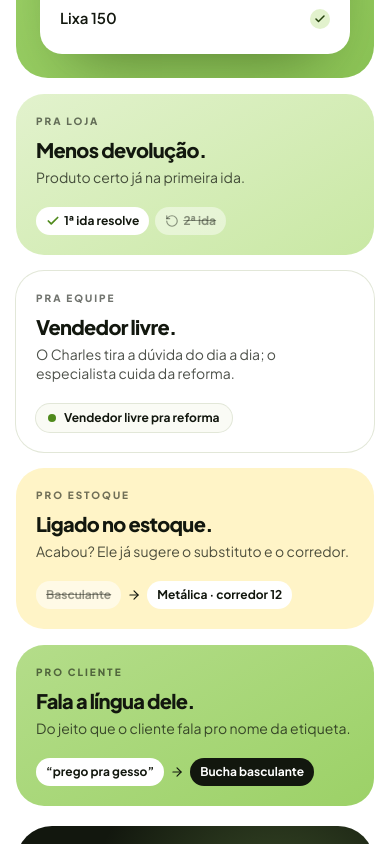
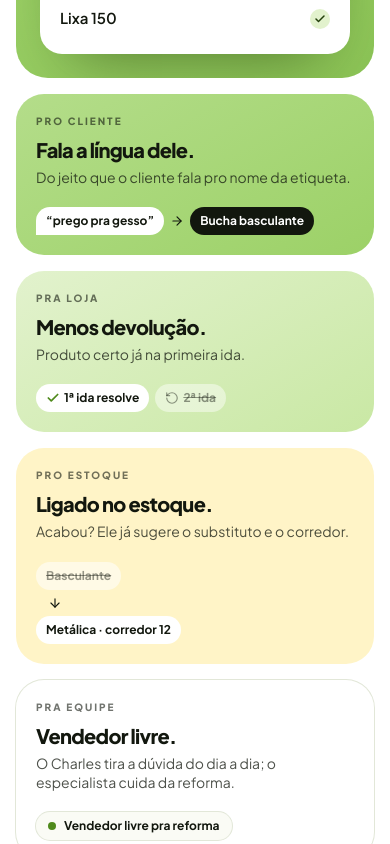
Before and after one commit to LuizFelipeRodriguesM/leroy-copiloto, a Next.js app: page / in a window 390 px wide. Shown: the part 7860-8704 px from the top of the page. Built offline with nearby package versions, Linux system fonts and the light colour scheme.

Commit message:
feat(landing): lay out the leroy benefits as an irregular bento on desktop

```diff
--- a/src/components/landing/benefit-bento.tsx
+++ b/src/components/landing/benefit-bento.tsx
@@ -1,7 +1,8 @@
 "use client";
 
+import Image from "next/image";
 import { useEffect, useState, type ReactNode } from "react";
-import { ArrowRight, Check, RotateCcw } from "lucide-react";
+import { ArrowDown, ArrowRight, Check, RotateCcw, ShoppingCart } from "lucide-react";
 import { Reveal } from "@/components/landing/reveal";
 import { cn } from "@/lib/utils";
 
@@ -12,6 +13,8 @@ const translations = [
   { said: "fita de rosca", label: "Veda-rosca" },
 ];
 
+const projectItems = ["Tinta acrílica 3,6 L", "Rolo de lã 23 cm", "Bandeja de pintura", "Fita crepe 48 mm", "Lixa 150"];
+
 const SWAP_MS = 2600;
 
 type BenefitCardProps = {
@@ -20,22 +23,23 @@ type BenefitCardProps = {
   text: string;
   tone: string;
   delay?: number;
+  className?: string;
   children: ReactNode;
 };
 
-function BenefitCard({ who, title, text, tone, delay = 0, children }: BenefitCardProps) {
+function BenefitCard({ who, title, text, tone, delay = 0, className, children }: BenefitCardProps) {
   return (
-    <Reveal delay={delay} className="h-full">
+    <Reveal delay={delay} className={cn("h-full", className)}>
       <article
         className={cn(
-          "flex h-full flex-col justify-between gap-5 rounded-[28px] p-5 transition-transform duration-500 ease-[var(--bounce)] hover:-translate-y-1 sm:p-6",
+          "relative flex h-full flex-col justify-between gap-5 overflow-hidden rounded-[28px] p-5 transition-transform duration-500 ease-[var(--bounce)] hover:-translate-y-1 sm:p-6",
           tone,
         )}
       >
-        <div>
+        <div className="relative">
           <p className="text-[10px] font-extrabold uppercase tracking-[0.2em] opacity-60">{who}</p>
-          <h3 className="mt-2 text-xl font-extrabold leading-tight tracking-[-0.035em]">{title}</h3>
-          <p className="mt-1.5 text-sm leading-snug opacity-75">{text}</p>
+          <h3 className="mt-2 text-xl font-extrabold leading-tight tracking-[-0.035em] lg:text-2xl">{title}</h3>
+          <p className="mt-1.5 max-w-xs text-sm leading-snug opacity-75">{text}</p>
         </div>
         {children}
       </article>
@@ -54,24 +58,74 @@ function LanguageScene() {
   const pair = translations[index];
 
   return (
-    <p key={index} className="bubble-in flex flex-wrap items-center gap-1.5 text-xs font-bold" aria-live="polite">
-      <span className="rounded-full bg-white px-2.5 py-1.5 text-ink">“{pair.said}”</span>
-      <ArrowRight className="size-3.5 shrink-0" />
-      <span className="rounded-full bg-ink px-2.5 py-1.5 text-white">{pair.label}</span>
+    <p
+      key={index}
+      className="bubble-in relative flex flex-wrap items-center gap-1.5 text-xs font-bold lg:gap-2.5 lg:text-lg"
+      aria-live="polite"
+    >
+      <span className="rounded-full rounded-bl-[6px] bg-white px-2.5 py-1.5 text-ink lg:px-4 lg:py-2">“{pair.said}”</span>
+      <ArrowRight className="size-3.5 shrink-0 lg:size-5" />
+      <span className="rounded-full bg-ink px-2.5 py-1.5 text-white lg:px-4 lg:py-2">{pair.label}</span>
     </p>
   );
 }
 
 export function BenefitBento() {
   return (
-    <div className="mt-4 grid gap-4 sm:grid-cols-2 lg:grid-cols-4">
+    <div className="mt-12 grid gap-4 sm:grid-cols-2 lg:grid-cols-4">
+      <Reveal className="sm:col-span-2 lg:row-span-2">
+        <article className="grid h-full gap-6 overflow-hidden rounded-[32px] bg-[linear-gradient(150deg,#b4dd8a_0%,#9cd167_55%,#8cc456_100%)] p-6 sm:p-8 md:grid-cols-2 md:items-center md:gap-10 lg:grid-cols-1 lg:content-between lg:gap-8">
+          <div>
+            <span className="grid size-10 place-items-center rounded-xl bg-white/60 text-brand-ink">
+              <ShoppingCart className="size-5" />
+            </span>
+            <h3 className="mt-4 text-[clamp(1.7rem,3vw,2.5rem)] font-extrabold leading-[0.98] tracking-[-0.045em]">
+              Carrinho mais cheio.
+            </h3>
+            <p className="mt-3 max-w-md text-base leading-relaxed text-brand-ink">
+              O Charles pensa no projeto inteiro, não num produto. Quem vai pintar a sala sai com tudo o que a pintura
+              pede, e não volta amanhã atrás da fita crepe.
+            </p>
+          </div>
+          <div className="rounded-3xl bg-white px-5 py-4 shadow-[0_30px_60px_-30px_rgba(36,64,12,.6)] lg:-rotate-2">
+            <p className="text-[11px] font-extrabold uppercase tracking-[0.16em] text-brand-deep">Projeto: pintar a sala</p>
+            <div className="mt-2 divide-y divide-line">
+              {projectItems.map((item, index) => (
+                <Reveal
+                  key={item}
+                  delay={200 + index * 110}
+                  className="flex items-center justify-between py-2 text-[15px] font-semibold"
+                >
+                  {item}
+                  <span className="grid size-5 place-items-center rounded-full bg-brand-soft text-brand-ink">
+                    <Check className="size-3" strokeWidth={3} />
+                  </span>
+                </Reveal>
+              ))}
+            </div>
+          </div>
+        </article>
+      </Reveal>
+
+      <BenefitCard
+        who="Pro cliente"
+        title="Fala a língua dele."
+        text="Do jeito que o cliente fala pro nome da etiqueta."
+        tone="bg-[linear-gradient(150deg,#b4dd8a,#9cd167)] text-ink lg:rounded-[40px] lg:rounded-bl-[8px]"
+        delay={90}
+        className="sm:col-span-2"
+      >
+        <LanguageScene />
+      </BenefitCard>
+
       <BenefitCard
         who="Pra loja"
         title="Menos devolução."
         text="Produto certo já na primeira ida."
         tone="bg-[linear-gradient(150deg,#e2f2cd,#c9e8a4)] text-ink"
+        delay={180}
       >
-        <p className="flex flex-wrap items-center gap-1.5 text-xs font-bold">
+        <p className="relative flex flex-wrap items-center gap-1.5 text-xs font-bold">
           <span className="flex items-center gap-1 rounded-full bg-white px-2.5 py-1.5">
             <Check className="size-3.5 text-brand-deep" strokeWidth={3} />
             1ª ida resolve
@@ -82,39 +136,45 @@ export function BenefitBento() {
           </span>
         </p>
       </BenefitCard>
-      <BenefitCard
-        who="Pra equipe"
-        title="Vendedor livre."
-        text="O Charles tira a dúvida do dia a dia; o especialista cuida da reforma."
-        tone="bg-white text-ink ring-1 ring-line"
-        delay={90}
-      >
-        <p className="flex w-fit items-center gap-2 rounded-full bg-paper px-3 py-1.5 text-xs font-bold ring-1 ring-line">
-          <span className="size-2 rounded-full bg-brand-deep" />
-          Vendedor livre pra reforma
-        </p>
-      </BenefitCard>
+
       <BenefitCard
         who="Pro estoque"
         title="Ligado no estoque."
         text="Acabou? Ele já sugere o substituto e o corredor."
         tone="bg-[#fff4c7] text-ink"
-        delay={180}
+        delay={270}
+        className="lg:row-span-2"
       >
-        <p className="flex flex-wrap items-center gap-1.5 text-xs font-bold">
+        <div className="flex flex-col items-start gap-1.5 text-xs font-bold">
           <span className="rounded-full bg-white/55 px-2.5 py-1.5 text-ink/45 line-through">Basculante</span>
-          <ArrowRight className="size-3.5 shrink-0" />
+          <ArrowDown className="ml-3 size-3.5 shrink-0" />
           <span className="rounded-full bg-white px-2.5 py-1.5">Metálica · corredor 12</span>
+          <span className="mt-5 hidden rotate-3 flex-col items-center self-center rounded-2xl bg-ink px-7 pb-3 pt-2 text-white shadow-[0_18px_30px_-18px_rgba(18,23,14,.7)] lg:flex">
+            <span className="text-[10px] font-extrabold uppercase tracking-[0.2em] text-brand">Corredor</span>
+            <span className="text-6xl font-extrabold leading-none tracking-[-0.06em]">12</span>
+          </span>
+        </div>
+      </BenefitCard>
+
+      <BenefitCard
+        who="Pra equipe"
+        title="Vendedor livre."
+        text="O Charles tira a dúvida do dia a dia; o especialista cuida da reforma."
+        tone="bg-white text-ink ring-1 ring-line lg:flex-row lg:items-end"
+        delay={360}
+        className="sm:col-span-2 lg:col-span-3"
+      >
+        <p className="relative flex w-fit shrink-0 items-center gap-2 rounded-full bg-paper px-3 py-1.5 text-xs font-bold ring-1 ring-line lg:mb-1 lg:mr-36">
+          <span className="size-2 rounded-full bg-brand-deep" />
+          Vendedor livre pra reforma
         </p>
-      </BenefitCard>
-      <BenefitCard
-        who="Pro cliente"
-        title="Fala a língua dele."
-        text="Do jeito que o cliente fala pro nome da etiqueta."
-        tone="bg-[linear-gradient(150deg,#b4dd8a,#9cd167)] text-ink"
-        delay={270}
-      >
-        <LanguageScene />
+        <Image
+          src="/charles/parafuso.png"
+          alt=""
+          width={150}
+          height={150}
+          className="pointer-events-none absolute -bottom-7 right-6 hidden rotate-[18deg] lg:block"
+        />
       </BenefitCard>
     </div>
   );
--- a/src/components/landing/for-leroy.tsx
+++ b/src/components/landing/for-leroy.tsx
@@ -1,9 +1,7 @@
-import { Check, QrCode, ScanLine, ShoppingCart } from "lucide-react";
+import { QrCode, ScanLine } from "lucide-react";
 import { AppQrCode } from "@/components/landing/app-qr-code";
 import { BenefitBento } from "@/components/landing/benefit-bento";
 import { Reveal } from "@/components/landing/reveal";
-
-const projectItems = ["Tinta acrílica 3,6 L", "Rolo de lã 23 cm", "Bandeja de pintura", "Fita crepe 48 mm", "Lixa 150"];
 
 export function ForLeroy() {
   return (
@@ -16,40 +14,6 @@ export function ForLeroy() {
             <br />
             <span className="text-ink/35">Melhor pra loja.</span>
           </h2>
-        </Reveal>
-
-        <Reveal className="mt-12">
-          <article className="grid gap-6 overflow-hidden rounded-[32px] bg-[linear-gradient(150deg,#b4dd8a_0%,#9cd167_55%,#8cc456_100%)] p-6 sm:p-8 md:grid-cols-2 md:items-center md:gap-10">
-            <div>
-              <span className="grid size-10 place-items-center rounded-xl bg-white/60 text-brand-ink">
-                <ShoppingCart className="size-5" />
-              </span>
-              <h3 className="mt-4 text-[clamp(1.7rem,3vw,2.5rem)] font-extrabold leading-[0.98] tracking-[-0.045em]">
-                Carrinho mais cheio.
-              </h3>
-              <p className="mt-3 max-w-md text-base leading-relaxed text-brand-ink">
-                O Charles pensa no projeto inteiro, não num produto. Quem vai pintar a sala sai com tudo o que a pintura
-                pede, e não volta amanhã atrás da fita crepe.
-              </p>
-            </div>
-            <div className="rounded-3xl bg-white px-5 py-4 shadow-[0_30px_60px_-30px_rgba(36,64,12,.6)]">
-              <p className="text-[11px] font-extrabold uppercase tracking-[0.16em] text-brand-deep">Projeto: pintar a sala</p>
-              <div className="mt-2 divide-y divide-line">
-                {projectItems.map((item, index) => (
-                  <Reveal
-                    key={item}
-                    delay={200 + index * 110}
-                    className="flex items-center justify-between py-2 text-[15px] font-semibold"
-                  >
-                    {item}
-                    <span className="grid size-5 place-items-center rounded-full bg-brand-soft text-brand-ink">
-                      <Check className="size-3" strokeWidth={3} />
-                    </span>
-                  </Reveal>
-                ))}
-              </div>
-            </div>
-          </article>
         </Reveal>
 
         <BenefitBento />
```
